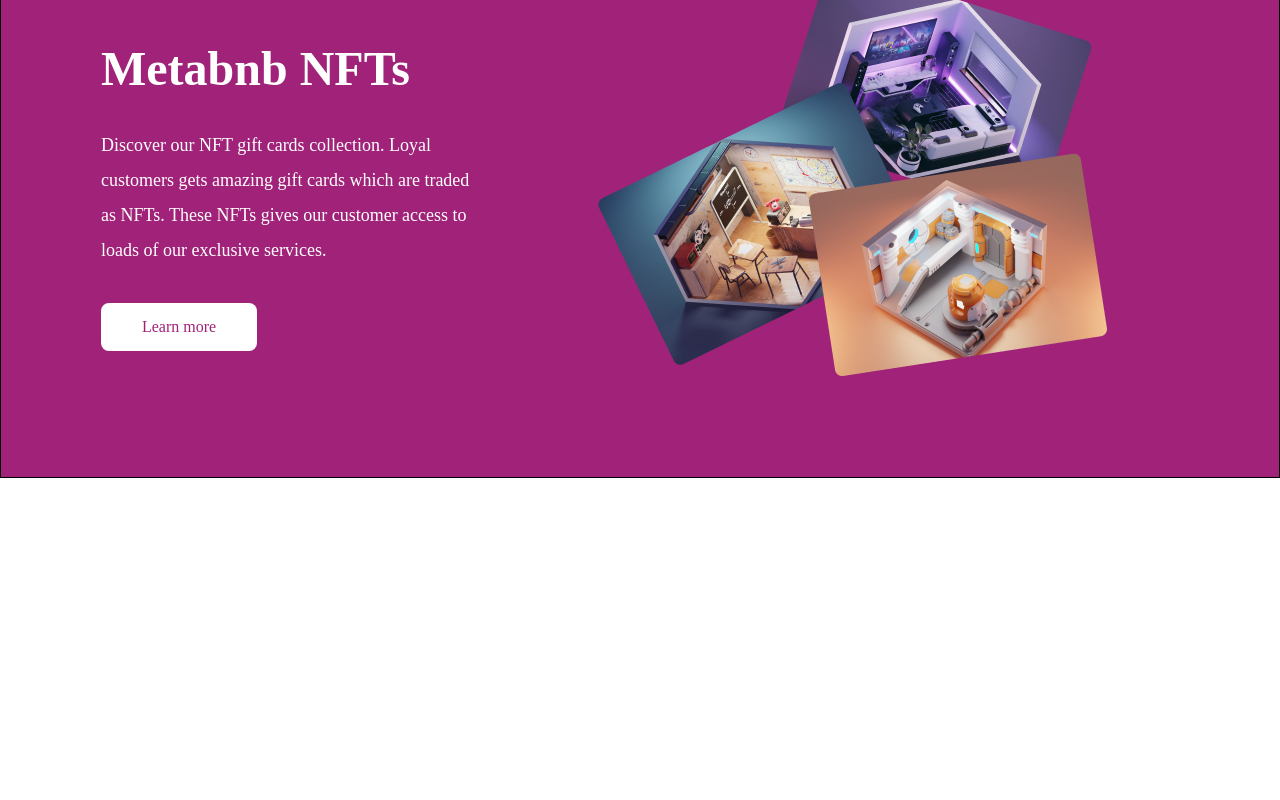
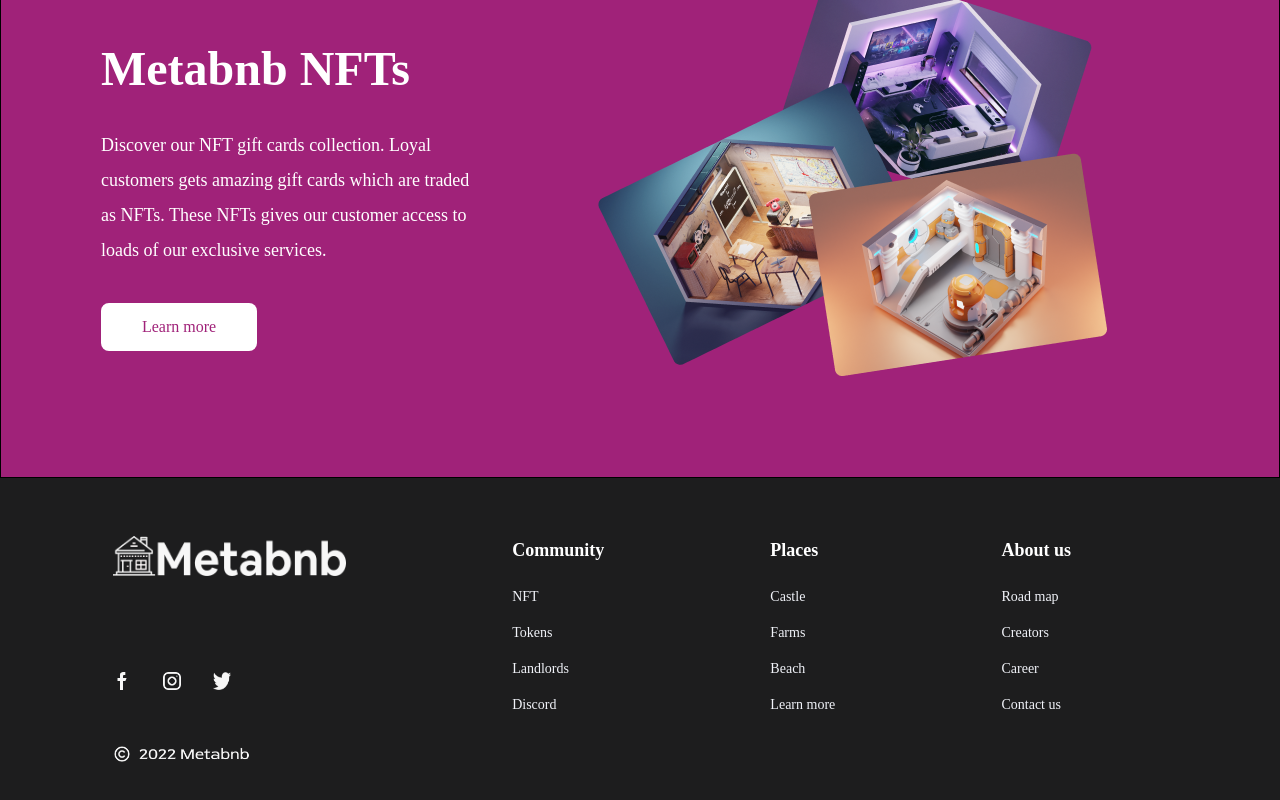
Before and after one commit to segunlawal/metabnb, a React (Create React App) app: page / in a window 1280 px wide. Shown: the part 1892-2692 px from the top of the page. Before the commit the page ends 2370 px from the top, so only its background shows below. Built offline with nearby package versions, Linux system fonts and the light colour scheme; a web font is replaced by a local one.

Commit message:
feat: Add footer component

```diff
--- a/src/Pages/HomePage.js
+++ b/src/Pages/HomePage.js
@@ -2,6 +2,7 @@
 import LogoBanner from "../components/LogoBanner/LogoBanner";
 import HomePageInspiration from "../components/HomePageInspiration/HomePageInspiration";
 import HomePageLearnMore from "../components/HomePageLearnMore/HomePageLearnMore";
+import Footer from "../components/Footer/Footer";
 
 function HomePage() {
   return (
@@ -10,6 +11,7 @@
       <LogoBanner />
       <HomePageInspiration />
       <HomePageLearnMore />
+      <Footer />
     </div>
   );
 }
--- /dev/null
+++ b/src/components/Footer/Footer.js
@@ -0,0 +1,58 @@
+import metabnblogo from "../../assets/metabnb-logo.png";
+import facebook from "../../assets/facebook.png";
+import instagram from "../../assets/instagram.png";
+import twitter from "../../assets/twitter.png";
+import copyright from "../../assets/copyright.png";
+
+function Footer() {
+  return (
+    <div className="bg-[#1D1D1E] pb-[37px] ">
+      <div className="md:flex justify-between text-white pt-[58px] text-left xl:pl-[113px] xl:pr-[209px] lg:pl-[57px] lg:pr-[104px] md:pl-[15px] md:pr-[27px] pl-10">
+        <div>
+          <img
+            src={metabnblogo}
+            alt="Metabnb"
+            className="w-[233px] h-[40px] md:mb-24 mb-10"
+          />
+          <div className="flex gap-x-8 md:mb-[55px] mb-7">
+            <img src={facebook} alt="facebook" className="w-[18px] h-[18px]" />
+            <img
+              src={instagram}
+              alt="instagram"
+              className="w-[18px] h-[18px]"
+            />
+            <img src={twitter} alt="twitter" className="w-[18px] h-[18px]" />
+          </div>
+        </div>
+        <div className="md:mb-0 mb-4">
+          <p className="text-lg font-bold md:mb-[23px]">Community</p>
+          <p className="text-[#F1F3F9] text-sm md:mb-4">NFT</p>
+          <p className="text-[#F1F3F9] text-sm md:mb-4">Tokens</p>
+          <p className="text-[#F1F3F9] text-sm md:mb-4">Landlords</p>
+          <p className="text-[#F1F3F9] text-sm">Discord</p>
+        </div>
+        <div className="md:mb-0 mb-4">
+          <p className="text-lg font-bold md:mb-[23px]">Places</p>
+          <p className="text-[#F1F3F9] text-sm md:mb-4">Castle</p>
+          <p className="text-[#F1F3F9] text-sm md:mb-4">Farms</p>
+          <p className="text-[#F1F3F9] text-sm md:mb-4">Beach</p>
+          <p className="text-[#F1F3F9] text-sm">Learn more</p>
+        </div>
+        <div className="md:mb-0 mb-4">
+          <p className="text-lg font-bold md:mb-[23px]">About us</p>
+          <p className="text-[#F1F3F9] text-sm md:mb-4">Road map</p>
+          <p className="text-[#F1F3F9] text-sm md:mb-4">Creators</p>
+          <p className="text-[#F1F3F9] text-sm md:mb-4">Career</p>
+          <p className="text-[#F1F3F9] text-sm">Contact us</p>
+        </div>
+      </div>
+      <img
+        src={copyright}
+        alt="twitter"
+        className="w-[139px] h-[18px] xl:ml-[113px] lg:ml-[57px] md:ml-[15px] ml-10"
+      />
+    </div>
+  );
+}
+
+export default Footer;
--- a/src/components/HomePageLearnMore/HomePageLearnMore.js
+++ b/src/components/HomePageLearnMore/HomePageLearnMore.js
@@ -12,7 +12,7 @@
         </p>
         <button
           type="submit"
-          className="float-left rounded-lg bg-white h-12 w-[156px] text-[#A02279]"
+          className="float-left rounded-lg bg-white h-12 w-[156px] text-[#A02279] md:mb-20"
         >
           Learn more
         </button>
```
Also changed, not shown: src/assets/facebook.png.
